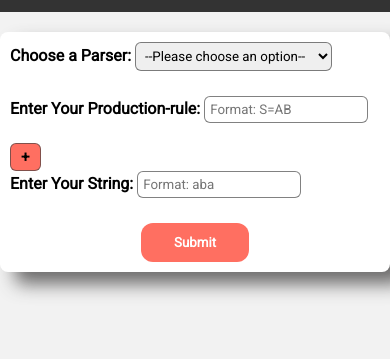
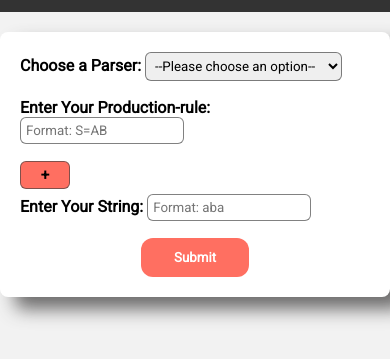
Before and after one commit to Satyaki34/Parser-Checker, a plain HTML site: page index.html in a window 390 px wide. Shown: the part 103-462 px from the top of the page. Drawn offline with Linux system fonts and the light colour scheme.

Commit message:
readjusting html css & js

```diff
--- a/index.html
+++ b/index.html
@@ -67,7 +67,7 @@
                 <button type="button">+</button>
             </div>
 
-            <label for="string">Enter Your String:
+            <label for="string" class="re-adjust">Enter Your String:
                 <input type="text" id="string" placeholder="Format: aba" required  />
             </label>
             <div class="submit">
--- a/script.js
+++ b/script.js
@@ -1,8 +1,9 @@
 let count =1;
-let html=`  <label for="production-rule">Enter Your Production-rule:
-<input type="text" id="production-rule" placeholder="Format: S=AB" required/>
+
+document.body.querySelector("button").addEventListener("click", () => {
+  let html=`  <label for="production-rule${count}">Enter Your Production-rule:
+<input type="text" id="production-rule${count}" placeholder="Format: S=AB" required/>
 </label>`;
-document.body.querySelector("button").addEventListener("click", () => {
   document
     .getElementsByTagName("label")
     [count++].insertAdjacentHTML("afterend", `${html}`);
--- a/style.css
+++ b/style.css
@@ -1,6 +1,6 @@
-@import url('https://fonts.googleapis.com/css2?family=Roboto&display=swap');
+@import url("https://fonts.googleapis.com/css2?family=Roboto&display=swap");
 
-*{
+* {
   margin: 0;
   padding: 0;
   box-sizing: border-box;
@@ -10,7 +10,6 @@
 body {
   background-color: #f2f2f2;
 }
-
 
 header {
   background-color: #333;
@@ -24,7 +23,7 @@
   align-items: center;
 }
 
-svg{
+svg {
   filter: brightness(5) invert(1);
 }
 main {
@@ -33,7 +32,7 @@ svg{
   padding: 20px;
   background-color: #ffffff;
   border-radius: 8px;
-    box-shadow: 15px 12px 18px 0px #4c4b4bcf;;
+  box-shadow: 15px 12px 18px 0px #4c4b4bcf;
 }
 
 form {
@@ -48,11 +47,12 @@ svg{
   margin-bottom: 5px;
 }
 
-  input[type="text"],select {
+input[type="text"],
+select {
   padding: 5px;
   margin-bottom: 20px;
   border: 1px solid #404040a8;
-    border-radius: 6px
+  border-radius: 6px;
 }
 
 input[type="submit"] {
@@ -64,32 +64,74 @@ svg{
   border-radius: 12px;
   font-weight: 600;
 }
-  #non-flex button{
+#non-flex button {
   padding: 4px 10px;
   border-radius: 6px;
   border: 1px solid #404040a8;
   cursor: pointer;
   font-size: 15px;
   font-weight: 600;
-    background-color:#ff6f61;
+  background-color: #ff6f61;
 }
-  #non-flex>button:hover{
+#non-flex > button:hover {
   background-color: #e24a3c;
 }
 
 input[type="submit"]:hover {
   background-color: #e24a3c;
 }
-  .submit{
+.submit {
   margin: 0 auto;
 }
 
-  @media screen and (max-width: 768px) {
-    main {
-      padding: 10px;
+@media screen and (max-width: 455px) {
+  #non-flex {
+    display: flex;
+    flex-direction: column;
+  }
+  #non-flex button {
+    padding: 4px 10px;
+    border-radius: 6px;
+    border: 1px solid #404040a8;
+    cursor: pointer;
+    font-size: 15px;
+    font-weight: 600;
+    background-color: #ff6f61;
+    margin-right: 300px;
+    margin-bottom: 5px;
+  }
+  input[type="text"],
+  select {
+    padding: 5px;
+    margin-bottom: 12px;
+    border: 1px solid #404040a8;
+    border-radius: 6px;
   }
 }
-  /* label[for="production-rule"]{
+@media screen and (max-width: 455px) {
+  #non-flex {
     display: flex;
     flex-direction: column;
+  }
+  #non-flex button {
+    padding: 4px 10px;
+    border-radius: 6px;
+    border: 1px solid #404040a8;
+    cursor: pointer;
+    font-size: 15px;
+    font-weight: 600;
+    background-color: #ff6f61;
+    margin-right: 300px;
+    margin-bottom: 5px;
+  }
+  input[type="text"],
+  select {
+    padding: 5px;
+    margin-bottom: 12px;
+    border: 1px solid #404040a8;
+    border-radius: 6px;
+  }
+  /* .re-adjust {
+    display: contents;
   } */
+}
```
Lines whose indentation alone changed are shown as unchanged.
